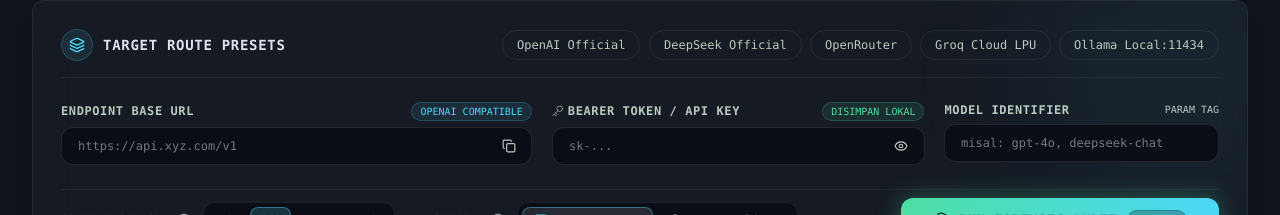
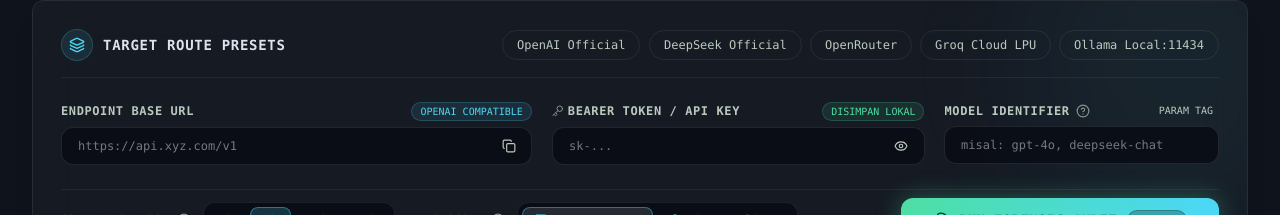
Before and after one commit to renaldiB/rb-model-checker, a React (Vite) app: page / in a window 1280 px wide. Shown: the part 274-489 px from the top of the page. Built offline with nearby package versions, Linux system fonts and the light colour scheme.

Commit message:
feat: handle missing model vendor prefixes with proactive UI suggestions and diagnostic hints

```diff
--- a/src/components/EndpointConfig.tsx
+++ b/src/components/EndpointConfig.tsx
@@ -42,6 +42,19 @@
   },
 ];
 
+const getMissingPrefixSuggestion = (baseUrl: string, model: string): string | null => {
+  if (!baseUrl.includes('openrouter.ai') || !model.trim() || model.includes('/')) return null;
+  const lower = model.toLowerCase().trim();
+  if (lower.startsWith('deepseek')) return `deepseek/${model.trim()}`;
+  if (lower.startsWith('llama') || lower.includes('llama')) return `meta-llama/${model.trim()}`;
+  if (lower.startsWith('gpt') || lower.startsWith('o1') || lower.startsWith('o3')) return `openai/${model.trim()}`;
+  if (lower.startsWith('claude')) return `anthropic/${model.trim()}`;
+  if (lower.startsWith('qwen')) return `qwen/${model.trim()}`;
+  if (lower.startsWith('gemini')) return `google/${model.trim()}`;
+  if (lower.startsWith('mistral')) return `mistralai/${model.trim()}`;
+  return `vendor/${model.trim()}`;
+};
+
 export const EndpointConfigCard: React.FC<EndpointConfigProps> = ({
   config,
   onChange,
@@ -51,7 +64,7 @@
   const [showKey, setShowKey] = useState(false);
   const [activePreset, setActivePreset] = useState<string>('');
   const [copiedUrl, setCopiedUrl] = useState(false);
-  const [activeTooltip, setActiveTooltip] = useState<'context' | 'protocol' | null>(null);
+  const [activeTooltip, setActiveTooltip] = useState<'context' | 'protocol' | 'model' | null>(null);
 
   // Close tooltips on outside click or Esc
   useEffect(() => {
@@ -201,21 +214,67 @@
         </div>
 
         {/* Model Identifier */}
-        <div className="md:col-span-3 flex flex-col gap-1.5">
+        <div className="md:col-span-3 flex flex-col gap-1.5 relative tooltip-container">
           <label className="flex items-center justify-between font-mono text-xs text-[#bbcabf]">
-            <span className="font-semibold uppercase tracking-wider">MODEL IDENTIFIER</span>
-            <span className="text-[10px] text-[#bbcabf]">PARAM TAG</span>
+            <span className="flex items-center gap-1 font-semibold uppercase tracking-wider">
+              MODEL IDENTIFIER
+              <button
+                type="button"
+                onClick={() => setActiveTooltip(activeTooltip === 'model' ? null : 'model')}
+                className={`p-0.5 rounded transition cursor-pointer ${
+                  activeTooltip === 'model' ? 'text-[#4cd7f6] bg-[#4cd7f6]/10' : 'text-[#86948a] hover:text-[#4cd7f6]'
+                }`}
+                title="Panduan Format Penulisan Nama Model"
+                aria-label="Info Format Model"
+              >
+                <HelpCircle className="w-3.5 h-3.5" />
+              </button>
+            </span>
+            <span className={`text-[10px] font-mono px-1.5 py-0.2 rounded ${config.baseUrl.includes('openrouter.ai') ? 'bg-[#4cd7f6]/15 text-[#4cd7f6] border border-[#4cd7f6]/30' : 'text-[#bbcabf]'}`}>
+              {config.baseUrl.includes('openrouter.ai') ? 'VENDOR/MODEL' : 'PARAM TAG'}
+            </span>
           </label>
+
+          {/* Model Format Help Popover */}
+          {activeTooltip === 'model' && (
+            <div className="absolute bottom-full mb-2 right-0 sm:left-0 sm:right-auto w-72 sm:w-80 p-4 rounded-xl bg-[#0a0e16]/95 border border-[#4cd7f6]/30 shadow-2xl backdrop-blur-xl z-40 font-sans text-xs space-y-2 animate-fade-in text-[#dfe2ee]">
+              <div className="flex items-center justify-between border-b border-white/[0.08] pb-1.5">
+                <span className="font-bold font-mono text-[#4cd7f6] text-[11px] uppercase tracking-wide flex items-center gap-1.5">
+                  <BookOpen className="w-3 h-3" />
+                  Format Nama Model
+                </span>
+                <button
+                  type="button"
+                  onClick={() => setActiveTooltip(null)}
+                  className="text-[#86948a] hover:text-[#dfe2ee] p-0.5 cursor-pointer"
+                >
+                  <X className="w-3.5 h-3.5" />
+                </button>
+              </div>
+              <div className="space-y-1.5 text-[11px] text-[#bbcabf]">
+                <p>
+                  <strong className="text-[#4edea3]">API Resmi (OpenAI / DeepSeek / Groq):</strong><br />
+                  Tulis nama model <em>tanpa garis miring</em>. Contoh: <code className="text-[#dfe2ee]">deepseek-chat</code>, <code className="text-[#dfe2ee]">gpt-4o</code>.
+                </p>
+                <p>
+                  <strong className="text-[#4cd7f6]">Aggregator (OpenRouter):</strong><br />
+                  Wajib menyertakan namespace vendor dengan garis miring. Contoh: <code className="text-[#dfe2ee]">deepseek/deepseek-chat</code>, <code className="text-[#dfe2ee]">openai/gpt-4o</code>.
+                </p>
+              </div>
+            </div>
+          )}
+
           <div className="relative flex items-center">
             <input
               type="text"
               value={config.model}
               onChange={(e) => onChange({ ...config, model: e.target.value })}
-              placeholder="misal: gpt-4o, deepseek-chat"
+              placeholder={config.baseUrl.includes('openrouter.ai') ? 'misal: deepseek/deepseek-chat' : 'misal: gpt-4o, deepseek-chat'}
               className="w-full bg-[#0a0e16]/90 border border-white/[0.1] rounded-xl px-4 py-2.5 text-[#dfe2ee] font-mono text-xs focus:border-[#4cd7f6] focus:ring-1 focus:ring-[#4cd7f6]/50 outline-none transition-all"
             />
           </div>
-          {/* Smart suggestion chip if vendor prefix detected on non-OpenRouter endpoint */}
+
+          {/* Skenario 1: Prefix tidak diperlukan pada endpoint resmi (misal: deepseek/deepseek-v4.1-flash di api.deepseek.com) */}
           {config.model.includes('/') && !config.baseUrl.includes('openrouter.ai') && (
             <button
               type="button"
@@ -223,7 +282,25 @@
               className="text-[10px] text-[#f59e0b] hover:text-[#fbbf24] text-left font-mono flex items-center gap-1 transition cursor-pointer pt-0.5"
               title="Klik untuk menghapus prefix vendor otomatis"
             >
-              <span>⚠️ Prefix vendor terdeteksi. Ubah jadi: <u>{config.model.split('/').pop()}</u>?</span>
+              <span>⚠️ Prefix tidak diperlukan. Ubah jadi: <u>{config.model.split('/').pop()}</u>?</span>
+            </button>
+          )}
+
+          {/* Skenario 2: Kurang prefix pada OpenRouter (misal: deepseek-v4.1-flash padahal butuh deepseek/deepseek-v4.1-flash) */}
+          {config.baseUrl.includes('openrouter.ai') && !config.model.includes('/') && config.model.trim().length > 0 && (
+            <button
+              type="button"
+              onClick={() => {
+                const suggestion = getMissingPrefixSuggestion(config.baseUrl, config.model) || `vendor/${config.model.trim()}`;
+                onChange({ ...config, model: suggestion });
+              }}
+              className="text-[10px] text-[#4cd7f6] hover:text-[#7ee7fc] text-left font-mono flex items-center gap-1 transition cursor-pointer pt-0.5"
+              title="Klik untuk menambahkan prefix vendor OpenRouter"
+            >
+              <span>
+                💡 OpenRouter butuh prefix vendor. Ubah jadi:{' '}
+                <u>{getMissingPrefixSuggestion(config.baseUrl, config.model) || `vendor/${config.model.trim()}`}</u>?
+              </span>
             </button>
           )}
         </div>
--- a/src/tests/testDefinitions.ts
+++ b/src/tests/testDefinitions.ts
@@ -18,6 +18,24 @@
     config: EndpointConfig,
     onProgress: (msg: string, partial?: Partial<TestResult>) => void
   ) => Promise<TestResult>;
+}
+
+export function formatModelErrorHint(baseUrl: string, model: string): string | null {
+  if (baseUrl.includes('openrouter.ai') && !model.includes('/')) {
+    const trimmed = model.trim().toLowerCase();
+    let prefix = 'vendor';
+    if (trimmed.startsWith('deepseek')) prefix = 'deepseek';
+    else if (trimmed.startsWith('llama') || trimmed.includes('llama')) prefix = 'meta-llama';
+    else if (trimmed.startsWith('gpt') || trimmed.startsWith('o1') || trimmed.startsWith('o3')) prefix = 'openai';
+    else if (trimmed.startsWith('claude')) prefix = 'anthropic';
+    else if (trimmed.startsWith('qwen')) prefix = 'qwen';
+    return `Petunjuk Format: OpenRouter mewajibkan penulisan namespace vendor dengan garis miring. Coba gunakan '${prefix}/${model.trim()}'.`;
+  }
+  if (!baseUrl.includes('openrouter.ai') && model.includes('/')) {
+    const clean = model.split('/').pop() || model;
+    return `Petunjuk Format: Endpoint resmi ini kemungkinan tidak menerima prefix vendor '/'. Coba gunakan '${clean}'.`;
+  }
+  return null;
 }
 
 export const TEST_SUITE: TestDefinition[] = [
@@ -72,6 +90,10 @@
               });
             },
             onError: (err) => {
+              const modelHint = formatModelErrorHint(config.baseUrl, config.model);
+              const anomalies = ['Endpoint menolak atau error saat pengujian prompt teknis.'];
+              if (modelHint) anomalies.push(modelHint);
+
               resolve({
                 id: 'tokenizer-probe',
                 name: '1. Uji Tokenizer & Knowledge Boundary',
@@ -81,8 +103,8 @@
                 weight: 30,
                 durationMs: err.durationMs,
                 details: [`Gagal berkomunikasi dengan endpoint: ${err.message}`],
-                anomalies: ['Endpoint menolak atau error saat pengujian prompt teknis.'],
-                technicalExplanation: 'Endpoint gagal memproses prompt evaluasi teknis dasar.',
+                anomalies,
+                technicalExplanation: modelHint || 'Endpoint gagal memproses prompt evaluasi teknis dasar.',
                 rawOutput: err.raw,
                 timestamp: Date.now(),
               });
@@ -145,6 +167,9 @@
             },
             onError: (err) => {
               const evalRes = evaluateTtftTest(0, 0, 0, err.message);
+              const modelHint = formatModelErrorHint(config.baseUrl, config.model);
+              if (modelHint) evalRes.anomalies.push(modelHint);
+
               resolve({
                 id: 'latency-ttft',
                 name: '2. Cek Latency / TTFT (Time to First Token)',
@@ -155,7 +180,7 @@
                 durationMs: err.durationMs,
                 details: evalRes.details,
                 anomalies: evalRes.anomalies,
-                technicalExplanation: evalRes.technicalExplanation,
+                technicalExplanation: modelHint || evalRes.technicalExplanation,
                 rawOutput: err.raw,
                 timestamp: Date.now(),
               });
@@ -183,6 +208,10 @@
       });
 
       const evalRes = evaluateLogprobsTest(result);
+      if (!result.ok) {
+        const modelHint = formatModelErrorHint(config.baseUrl, config.model);
+        if (modelHint) evalRes.anomalies.push(modelHint);
+      }
       const answer = result.data?.choices?.[0]?.message?.content || JSON.stringify(result.data);
 
       return {
@@ -224,6 +253,9 @@
       if (!res.ok) {
         const errorMsg = res.data?.error?.message || res.data?.error || `HTTP ${res.status}`;
         const evalRes = evaluateContextTest('', needle, targetTokens, res.durationMs, errorMsg);
+        const modelHint = formatModelErrorHint(config.baseUrl, config.model);
+        if (modelHint) evalRes.anomalies.push(modelHint);
+
         return {
           id: 'stress-context',
           name: '4. Stress Test Context Window',
@@ -234,7 +266,7 @@
           durationMs: res.durationMs,
           details: evalRes.details,
           anomalies: evalRes.anomalies,
-          technicalExplanation: evalRes.technicalExplanation,
+          technicalExplanation: modelHint || evalRes.technicalExplanation,
           rawOutput: JSON.stringify(res.data, null, 2),
           timestamp: Date.now(),
         };
```
